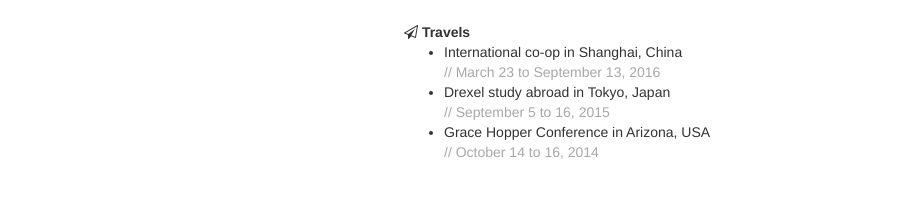
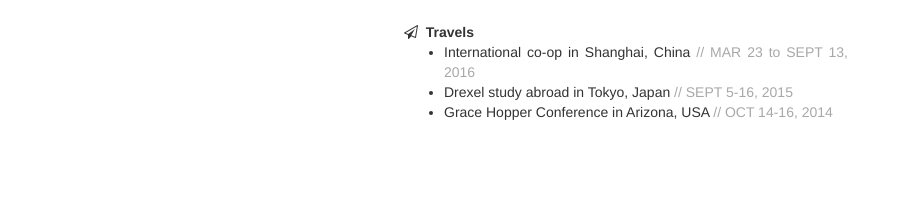
Before and after one commit to tiffwong/website-3, a plain HTML site: page index.html in a window 1280 px wide. Shown: the part 334-532 px from the top of the page, without its empty margins (194-1101 px from the left). Drawn offline with nearby package versions, Linux system fonts and the light colour scheme.

Commit message:
Update index.html

```diff
--- a/index.html
+++ b/index.html
@@ -64,22 +64,19 @@
 					<p>My passions include food, traveling and UI/UX. I also have a habit of organizing my
 					surroundings and pressing snooze more than I should.</p>
 					<br>
-					<i class="fa fa-paper-plane-o"></i>&nbsp;<b>Travels</b>
+					<i class="fa fa-paper-plane-o"></i>&nbsp; <b>Travels</b>
 					<ul>
 						<li>
 							International co-op in Shanghai, China
-							<br>
-							<font color=#a8a8a8>// March 23 to September 13, 2016</font>
+							<font color=#a8a8a8>// MAR 23 to SEPT 13, 2016</font>
 						</li>
 						<li>
 							Drexel study abroad in Tokyo, Japan
-							<br>
-							<font color=#a8a8a8>// September 5 to 16, 2015</font>
+							<font color=#a8a8a8>// SEPT 5-16, 2015</font>
 						</li>
 						<li>
 							Grace Hopper Conference in Arizona, USA
-							<br>
-							<font color=#a8a8a8>// October 14 to 16, 2014</font>
+							<font color=#a8a8a8>// OCT 14-16, 2014</font>
 						</li>
 					</ul>
 				</div>
```
